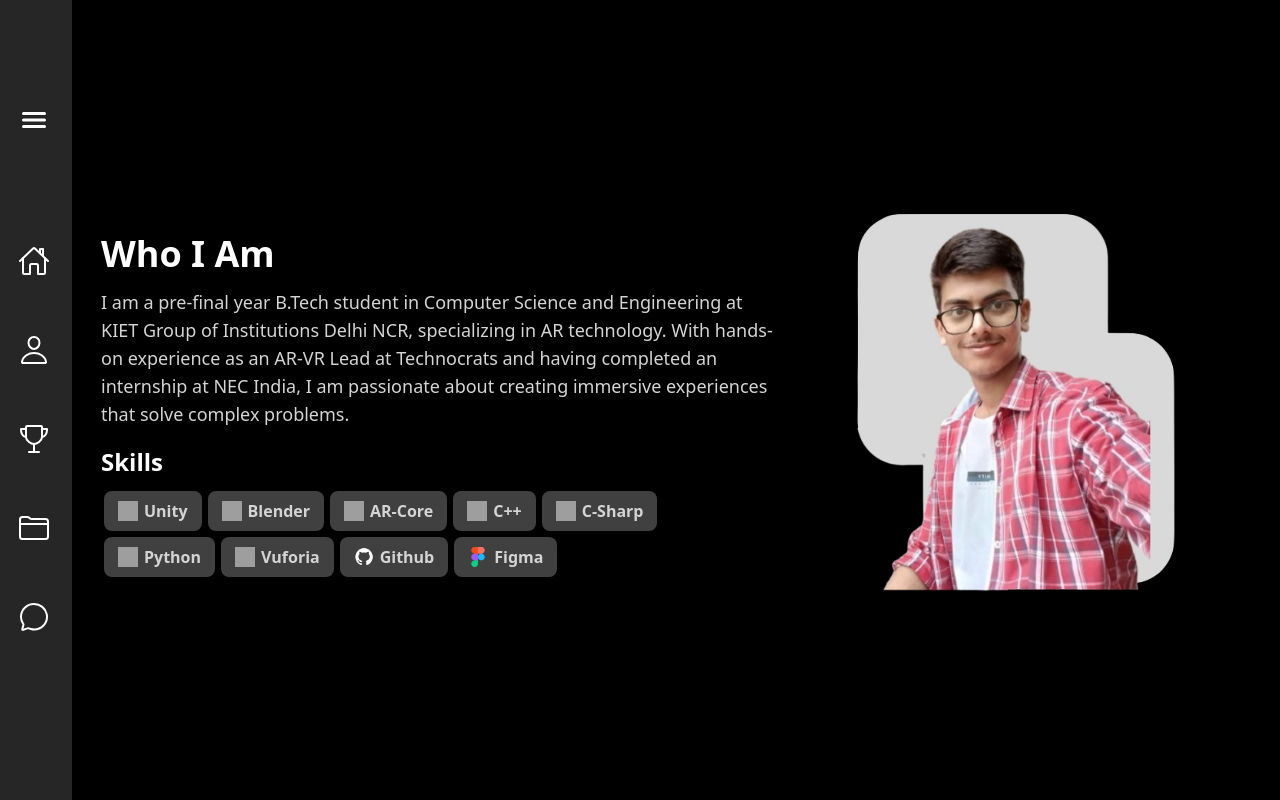
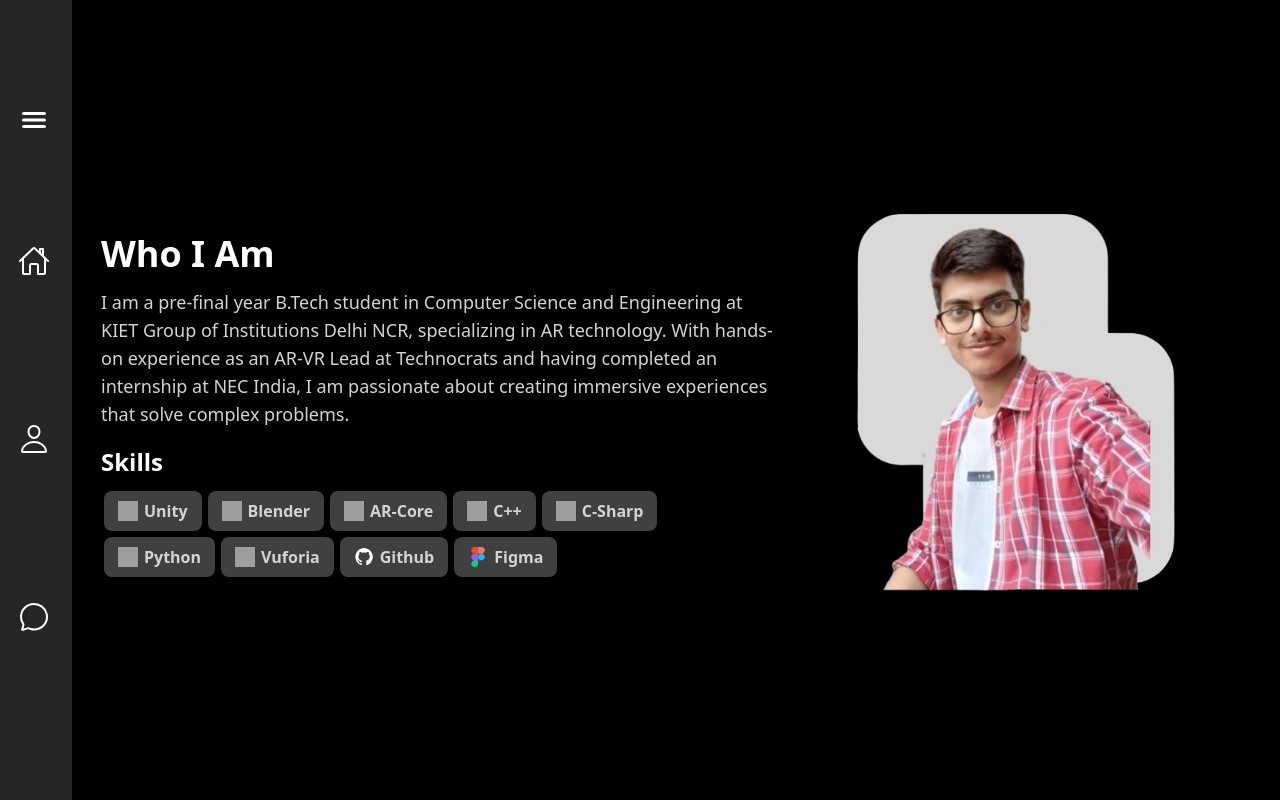
Before and after one commit to sarvinshrivastava/Portfolio, a React (Vite) app: page /about in a window 1280 px wide. Built offline with nearby package versions, Linux system fonts and the light colour scheme; grey boxes are pictures that could not be loaded.

Commit message:
COMPLETED: Basic look of the site

```diff
--- a/src/About/About.jsx
+++ b/src/About/About.jsx
@@ -59,12 +59,12 @@ function About() {
           {[
             { to: "/", icon: "home-outline", label: "Home" },
             { to: "/about", icon: "person-outline", label: "About" },
-            {
-              to: "/achievements",
-              icon: "trophy-outline",
-              label: "Achievements",
-            },
-            { to: "/projects", icon: "folder-outline", label: "Projects" },
+            // {
+            //   to: "/achievements",
+            //   icon: "trophy-outline",
+            //   label: "Achievements",
+            // },
+            // { to: "/projects", icon: "folder-outline", label: "Projects" },
             { to: "/contact", icon: "chatbubble-outline", label: "Contact" },
           ].map(({ to, icon, label }) => (
             <Link to={to} className="flex items-center relative" key={label}>
@@ -113,8 +113,8 @@ function About() {
           {[
             { to: "/", icon: "home", label: "Home" },
             { to: "/about", icon: "person", label: "About" },
-            { to: "/achievements", icon: "trophy", label: "Achievements" },
-            { to: "/projects", icon: "folder", label: "Projects" },
+            // { to: "/achievements", icon: "trophy", label: "Achievements" },
+            // { to: "/projects", icon: "folder", label: "Projects" },
             { to: "/contact", icon: "chatbubble", label: "Contact" },
           ].map(({ to, icon, label }) => (
             <Link
--- a/src/Contact/Contact.jsx
+++ b/src/Contact/Contact.jsx
@@ -83,12 +83,12 @@ function Contact() {
           {[
             { to: "/", icon: "home-outline", label: "Home" },
             { to: "/about", icon: "person-outline", label: "About" },
-            {
-              to: "/achievements",
-              icon: "trophy-outline",
-              label: "Achievements",
-            },
-            { to: "/projects", icon: "folder-outline", label: "Projects" },
+            // {
+            //   to: "/achievements",
+            //   icon: "trophy-outline",
+            //   label: "Achievements",
+            // },
+            // { to: "/projects", icon: "folder-outline", label: "Projects" },
             { to: "/contact", icon: "chatbubble-outline", label: "Contact" },
           ].map(({ to, icon, label }) => (
             <Link to={to} className="flex items-center relative" key={label}>
@@ -137,8 +137,8 @@ function Contact() {
           {[
             { to: "/", icon: "home", label: "Home" },
             { to: "/about", icon: "person", label: "About" },
-            { to: "/achievements", icon: "trophy", label: "Achievements" },
-            { to: "/projects", icon: "folder", label: "Projects" },
+            // { to: "/achievements", icon: "trophy", label: "Achievements" },
+            // { to: "/projects", icon: "folder", label: "Projects" },
             { to: "/contact", icon: "chatbubble", label: "Contact" },
           ].map(({ to, icon, label }) => (
             <Link
--- a/src/Home/Home.jsx
+++ b/src/Home/Home.jsx
@@ -61,12 +61,12 @@ function Home() {
           {[
             { to: "/", icon: "home-outline", label: "Home" },
             { to: "/about", icon: "person-outline", label: "About" },
-            {
-              to: "/achievements",
-              icon: "trophy-outline",
-              label: "Achievements",
-            },
-            { to: "/projects", icon: "folder-outline", label: "Projects" },
+            // {
+            //   to: "/achievements",
+            //   icon: "trophy-outline",
+            //   label: "Achievements",
+            // },
+            // { to: "/projects", icon: "folder-outline", label: "Projects" },
             { to: "/contact", icon: "chatbubble-outline", label: "Contact" },
           ].map(({ to, icon, label }) => (
             <Link to={to} className="flex items-center relative" key={label}>
```
